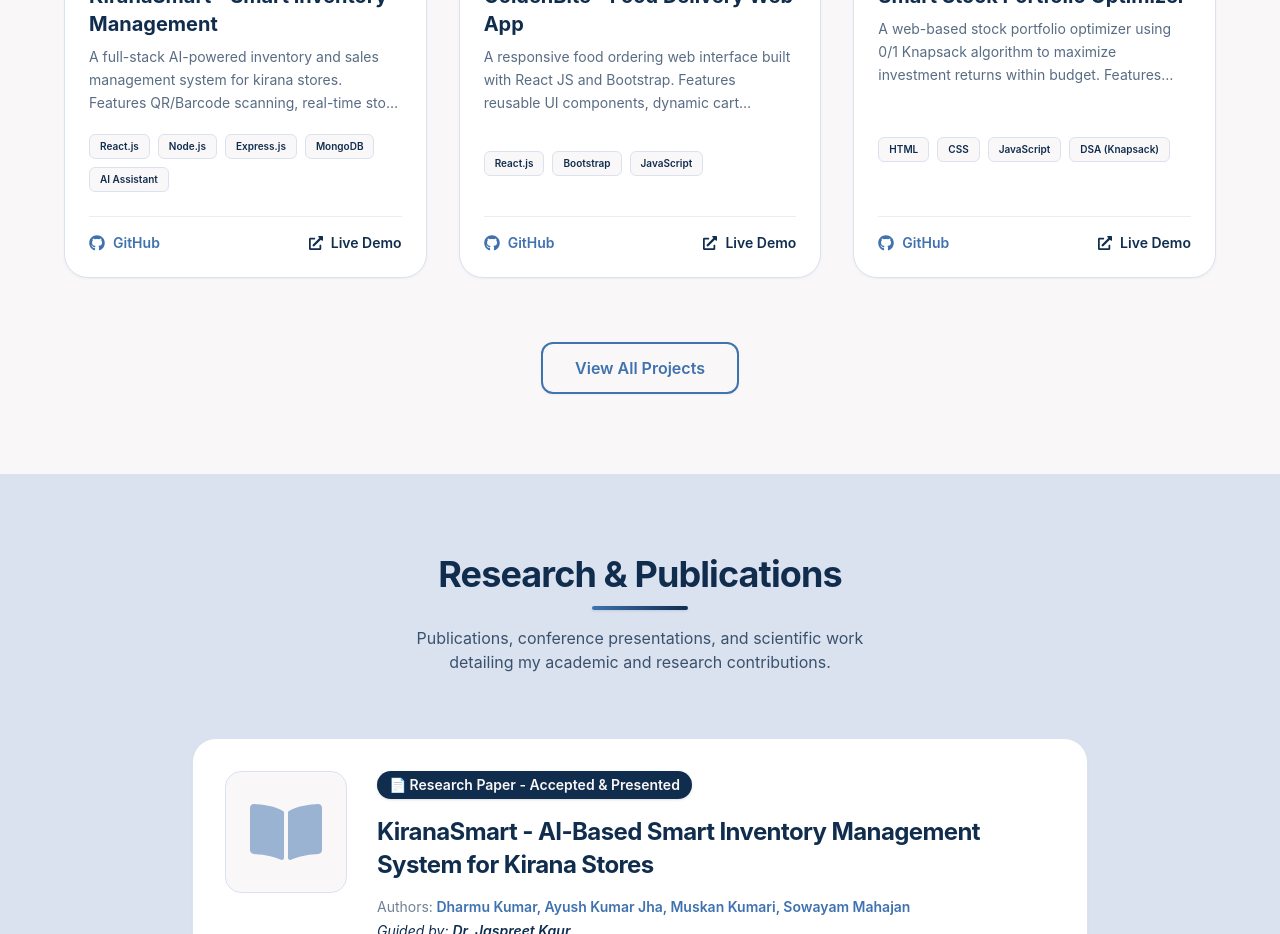
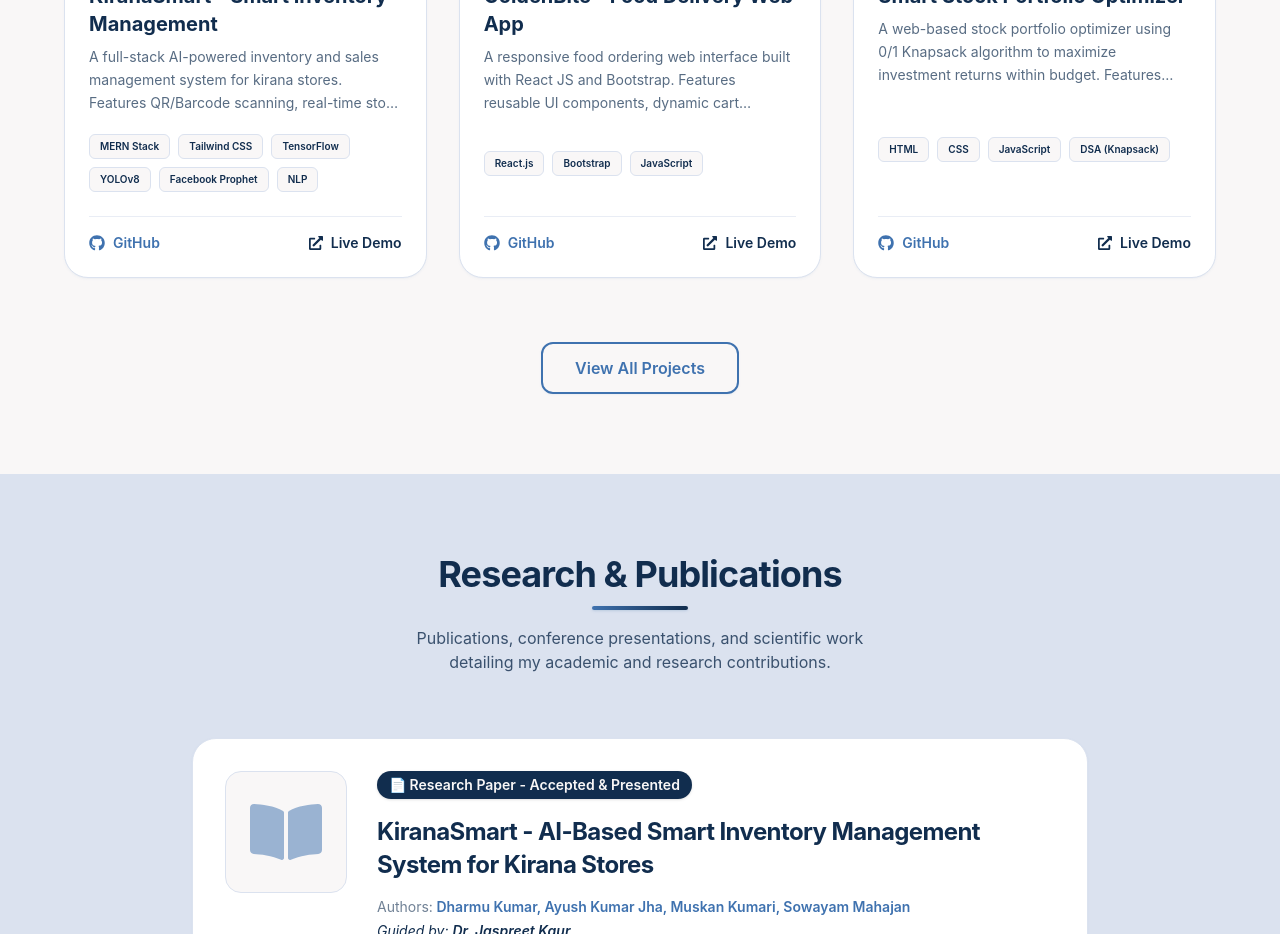
Before and after one commit to dharmu689/Portfolio, a React (Vite) app in the folder client/: page / in a window 1280 px wide. Shown: the part 3300-4234 px from the top of the page. Built offline with nearby package versions, Linux system fonts and the light colour scheme.

Commit message:
Update Projects.jsx

```diff
--- a/client/src/components/Projects.jsx
+++ b/client/src/components/Projects.jsx
@@ -8,7 +8,7 @@ const Projects = () => {
       initials: "KS",
       bannerGradient: "from-brandNavy to-brandBlue",
       description: "A full-stack AI-powered inventory and sales management system for kirana stores. Features QR/Barcode scanning, real-time stock tracking, automated alerts, and an AI Assistant for smart business insights.",
-      tech: ["React.js", "Node.js", "Express.js", "MongoDB", "AI Assistant"],
+      tech: [ "MERN Stack", "Tailwind CSS", "TensorFlow", "YOLOv8", "Facebook Prophet", "NLP"],
       badgeText: "Featured Project",
       badgeColor: "#112D4E",
       github: "https://github.com/dharmu689/Kirana-Store",
```
